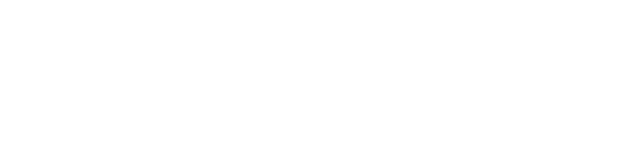
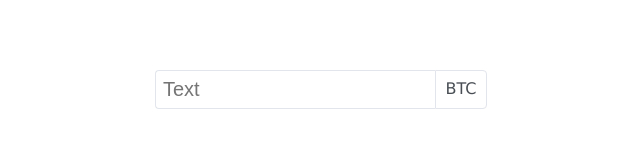
Before and after one commit to alyabev0/black-wall, a React (Create React App) app: page / in a window 1280 px wide. Shown: the part 311-458 px from the top of the page, without its empty margins (319-959 px from the left). Built offline with nearby package versions, Linux system fonts and the light colour scheme.

Commit message:
создал шаблон для формы конвертации валют

```diff
--- a/src/App.js
+++ /dev/null
@@ -1,5 +0,0 @@
-function App() {
-  return <div className="App"></div>;
-}
-
-export default App;
--- /dev/null
+++ b/src/components/App/App.jsx
@@ -0,0 +1,10 @@
+import { ConvertInput } from "../ConvertInput.jsx/ConvertInput";
+import "./App.scss";
+
+function App() {
+  return <div className="container">
+    <ConvertInput />
+  </div>;
+}
+
+export default App;
--- /dev/null
+++ b/src/components/App/App.scss
@@ -0,0 +1,6 @@
+.container {
+  display: flex;
+  justify-content: center;
+  align-items: center;
+  height: 100vh;
+}
--- /dev/null
+++ b/src/components/ConvertInput.jsx/ConvertInput.jsx
@@ -0,0 +1,13 @@
+import "./ConvertInput.scss"
+
+import { Input } from "../Input/Input.jsx"
+import { Dropdown } from "../Dropdown/Dropdown.jsx"
+
+export const ConvertInput = () => {
+    return (
+        <div className="convert-input">
+            <Input placeholder={'Text'} />
+            <Dropdown />
+        </div>
+    )
+}
--- /dev/null
+++ b/src/components/ConvertInput.jsx/ConvertInput.scss
@@ -0,0 +1,3 @@
+.convert-input {
+  display: flex;
+}
--- /dev/null
+++ b/src/components/Dropdown/Dropdown.jsx
@@ -0,0 +1,12 @@
+import "./Dropdown.scss"
+
+export const Dropdown = ({ items }) => {
+    return (
+        <>
+            <div className="dropdown">
+                <div className="dropdown-title">BTC</div>
+                <div className="dropdown-button"></div>
+            </div>
+        </>
+    )
+}
--- /dev/null
+++ b/src/components/Dropdown/Dropdown.scss
@@ -0,0 +1,18 @@
+.dropdown {
+  position: relative;
+  min-width: 50px;
+  border: 1px solid #e2e5eb;
+  color: #484e54;
+  border-radius: 0 4px 4px 0;
+}
+
+.dropdown-title {
+  position: absolute;
+  width: 100%;
+  height: 100%;
+  display: flex;
+  justify-content: center;
+  align-items: center;
+  color: #484e54;
+  font-family: Verdana, Geneva, Tahoma, sans-serif;
+}
--- /dev/null
+++ b/src/components/Input/Input.jsx
@@ -0,0 +1,9 @@
+import "./Input.scss"
+
+export const Input = ({ placeholder }) => {
+    return (
+        <>
+            <input type="text" className="input" placeholder={placeholder}></input>
+        </>
+    )
+}
--- /dev/null
+++ b/src/components/Input/Input.scss
@@ -0,0 +1,9 @@
+.input {
+  border: 1px solid #e2e5eb;
+  border-right: none;
+  color: #484e54;
+  border-radius: 4px 0 0 4px;
+  font-size: 20px;
+  padding: 7px;
+  outline: 0;
+}
--- a/src/index.js
+++ b/src/index.js
@@ -1,6 +1,7 @@
 import React from "react";
 import ReactDOM from "react-dom/client";
-import App from "./App";
+import App from "./components/App/App";
+import "./styles/reset.scss";
 
 const root = ReactDOM.createRoot(document.getElementById("root"));
 root.render(
--- /dev/null
+++ b/src/styles/_utils.scss
@@ -0,0 +1 @@
+$pink-color: #f0807f;
--- /dev/null
+++ b/src/styles/reset.scss
@@ -0,0 +1,124 @@
+html,
+body,
+div,
+span,
+applet,
+object,
+iframe,
+h1,
+h2,
+h3,
+h4,
+h5,
+h6,
+p,
+blockquote,
+pre,
+a,
+abbr,
+acronym,
+address,
+big,
+cite,
+code,
+del,
+dfn,
+em,
+img,
+ins,
+kbd,
+q,
+s,
+samp,
+small,
+strike,
+strong,
+sub,
+sup,
+tt,
+var,
+b,
+u,
+i,
+center,
+dl,
+dt,
+dd,
+ol,
+ul,
+li,
+fieldset,
+form,
+label,
+legend,
+table,
+caption,
+tbody,
+tfoot,
+thead,
+tr,
+th,
+td,
+article,
+aside,
+canvas,
+details,
+embed,
+figure,
+figcaption,
+footer,
+header,
+hgroup,
+menu,
+nav,
+output,
+ruby,
+section,
+summary,
+time,
+mark,
+audio,
+video {
+  margin: 0;
+  padding: 0;
+  border: 0;
+  font-size: 100%;
+  font: inherit;
+  vertical-align: baseline;
+}
+/* HTML5 display-role reset for older browsers */
+article,
+aside,
+details,
+figcaption,
+figure,
+footer,
+header,
+hgroup,
+menu,
+nav,
+section {
+  display: block;
+}
+body {
+  line-height: 1;
+}
+ol,
+ul {
+  list-style: none;
+}
+blockquote,
+q {
+  quotes: none;
+}
+blockquote:before,
+blockquote:after,
+q:before,
+q:after {
+  content: "";
+  content: none;
+}
+table {
+  border-collapse: collapse;
+  border-spacing: 0;
+}
```
